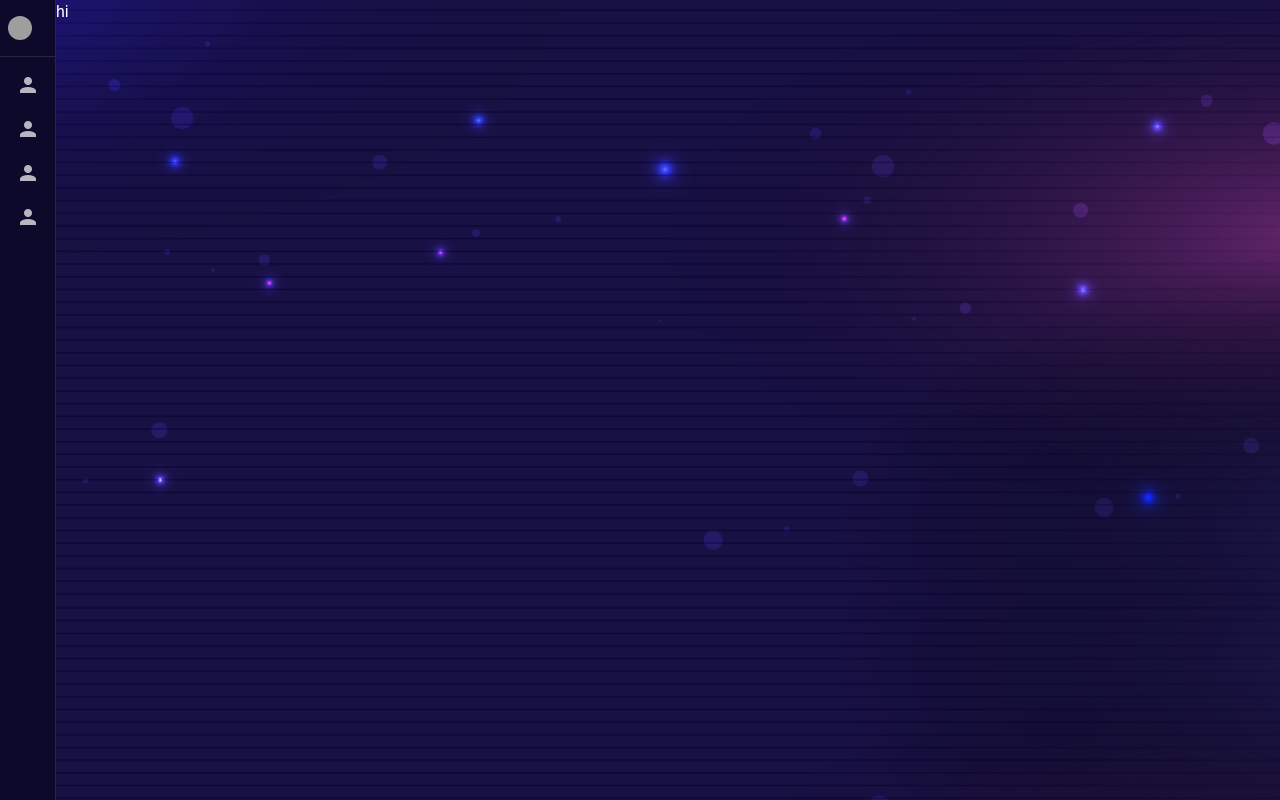
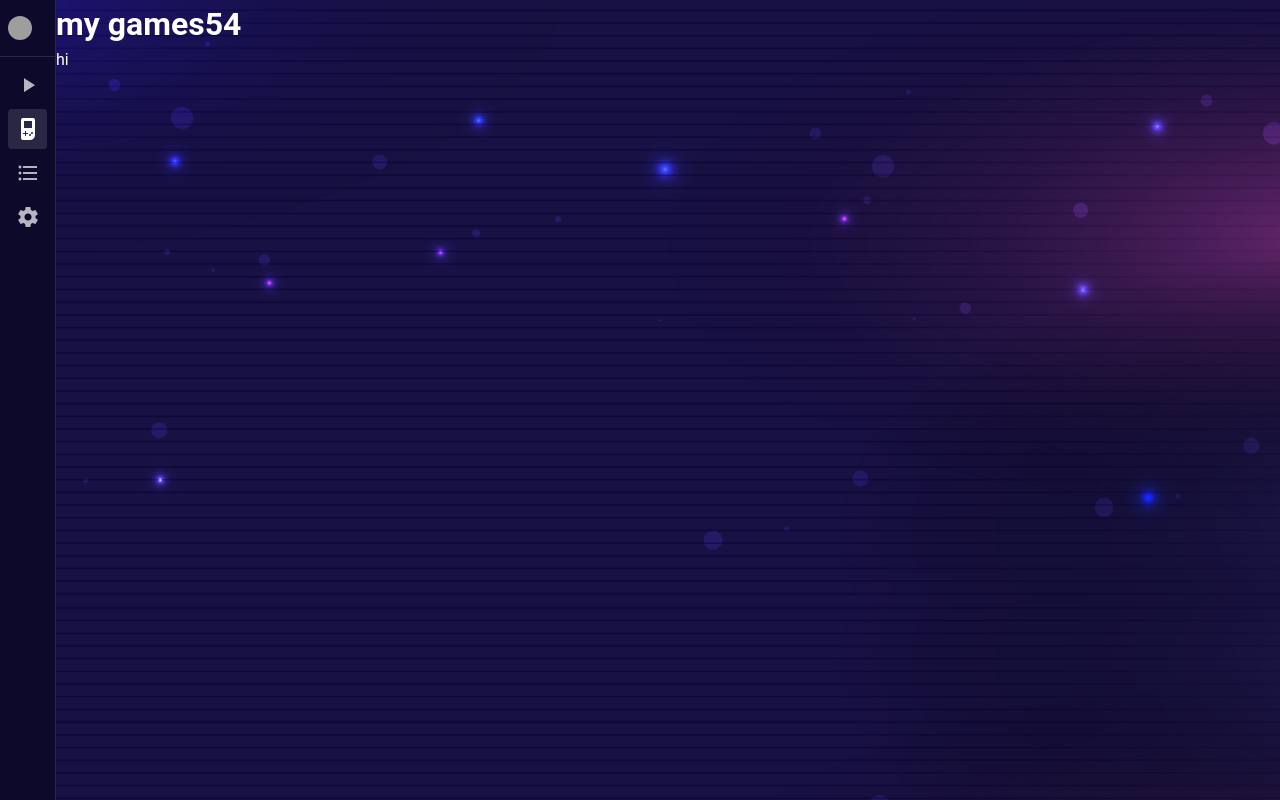
Before and after one commit to Makita7/game-over, a Vue app: page /game in a window 1280 px wide. Built offline with nearby package versions, Linux system fonts and the light colour scheme; grey boxes are pictures that could not be loaded.

Commit message:
routing error fixed

```diff
--- a/src/components/NavigationDrawer.vue
+++ b/src/components/NavigationDrawer.vue
@@ -38,27 +38,27 @@
 
             <v-list density="compact" nav>
                 <v-list-item
-                    prepend-icon="mdi-account"
+                    prepend-icon="mdi-play"
                     title="Main Feed"
                     to="/"
-                    value="account"
+                    value="main"
                 />
                 <v-list-item
-                    prepend-icon="mdi-account"
+                    prepend-icon="mdi-nintendo-game-boy"
                     title="My Games"
-                    value="account"
-                    to="/my_game"
+                    value="/games"
+                    to="/game"
                 />
                 <v-list-item
-                    prepend-icon="mdi-account"
+                    prepend-icon="mdi-format-list-bulleted"
                     title="Wishlist"
-                    value="account"
+                    value="wishlist"
                     to="/wishlist"
                 />
                 <v-list-item
-                    prepend-icon="mdi-account"
+                    prepend-icon="mdi-cog"
                     title="Preferences"
-                    value="account"
+                    value="preferences"
                     to="/preferences"
                 />
             </v-list>
--- a/src/router/index.js
+++ b/src/router/index.js
@@ -10,9 +10,9 @@ const router = createRouter({
       component: MainFeed
     },
     {
-      path: '/my_games',
-      name: 'my games',
-      component: () => import('../views/MyGames.vue')
+      path: '/game',
+      name: 'game',
+      component: () => import('../views/MyGames.vue'),
     },
     {
       path: '/wishlist',
--- a/src/views/MyGames.vue
+++ b/src/views/MyGames.vue
@@ -1,6 +1,6 @@
 <template>
     <div>
-        <h1>my games</h1>
+        <h1>my games54</h1>
     </div>
 </template>
 
```
